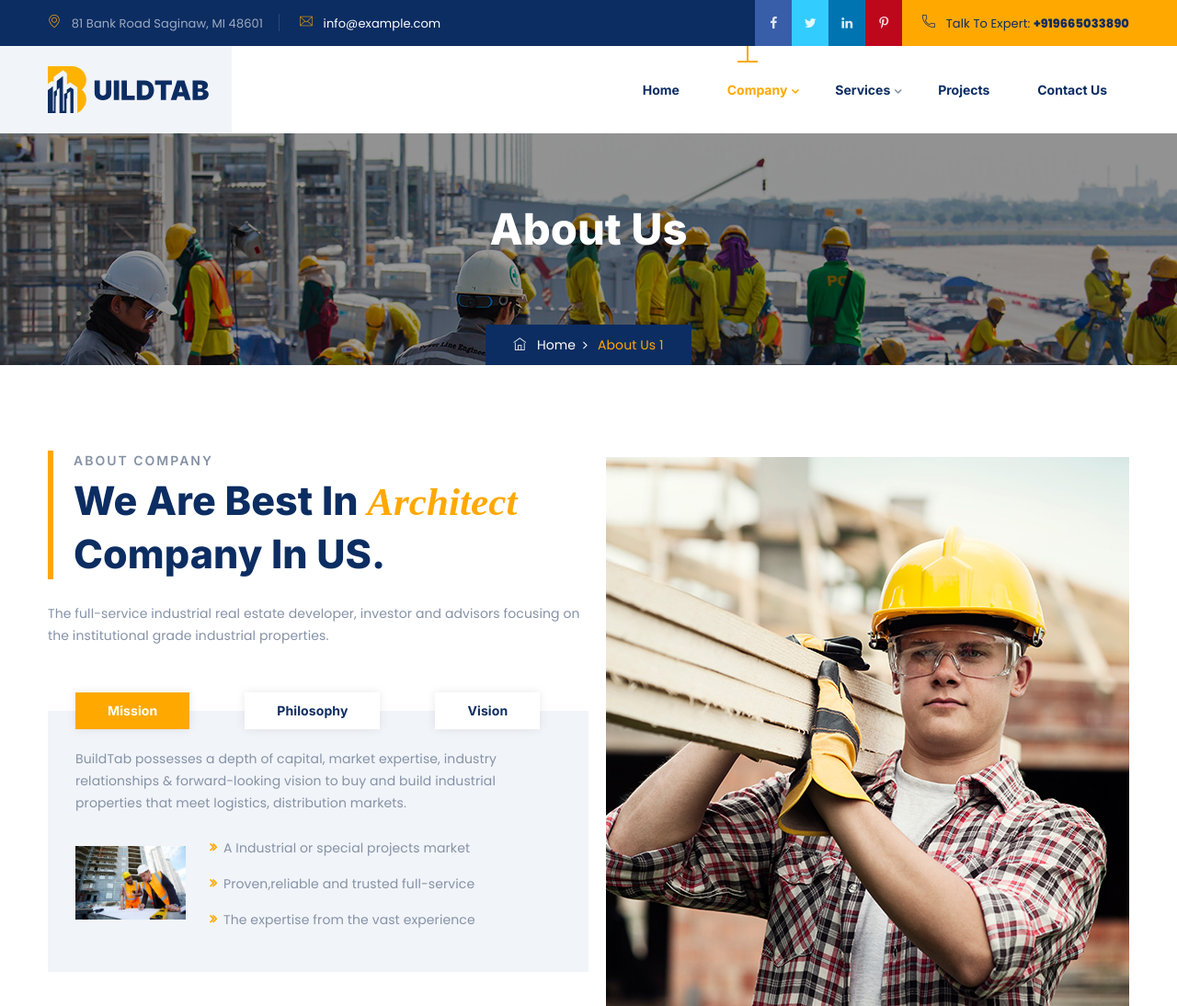
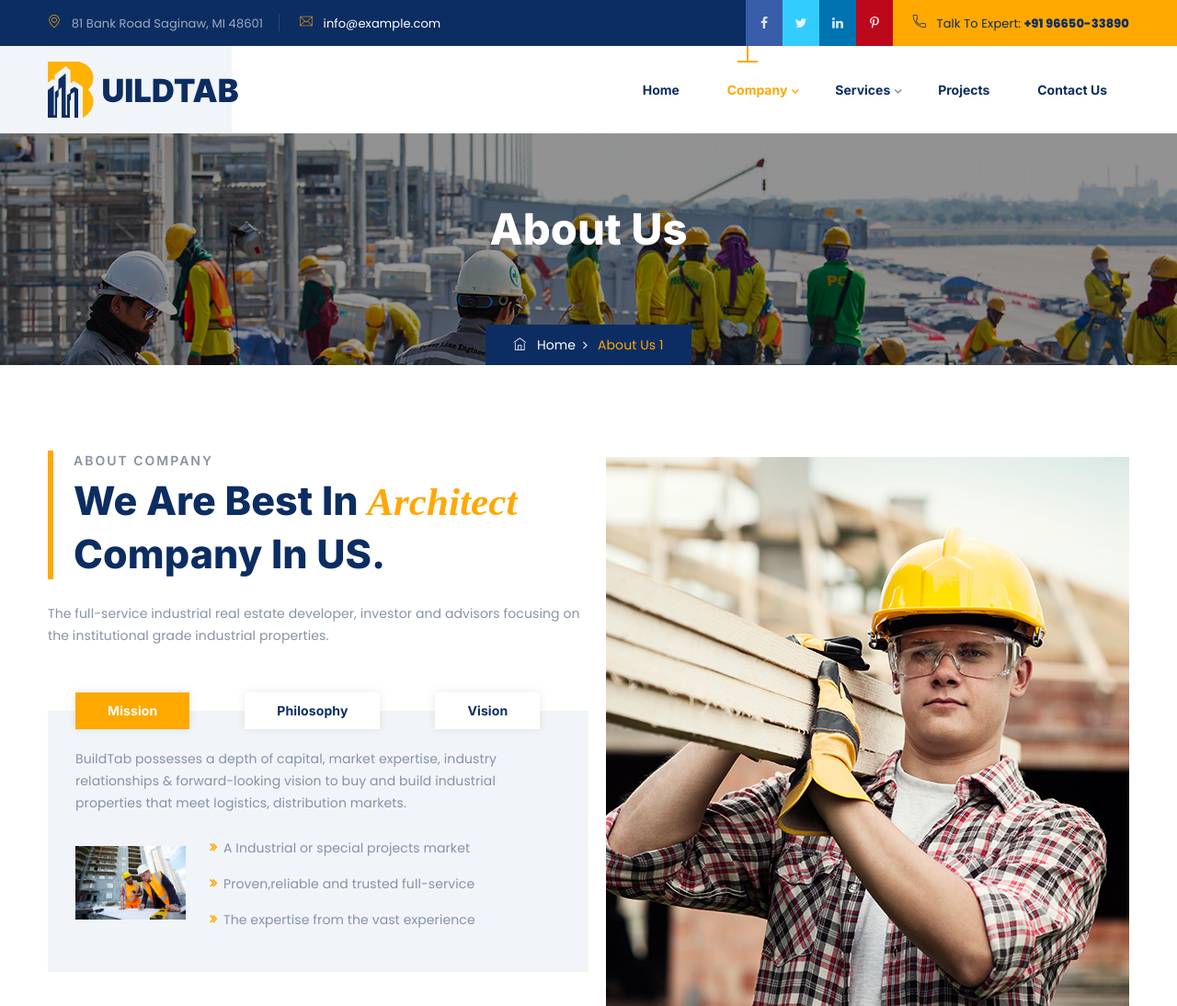
Before and after one commit to vijaypawasegit/structuraldesign, a plain HTML site: page about-us.html in a window 1280 px wide. Shown: the top 1094 px of the page at 92% size. Drawn offline with Linux system fonts and the light colour scheme.

Commit message:
updated mobile number

```diff
--- a/about-us.html
+++ b/about-us.html
@@ -55,7 +55,7 @@
                                         <div class="top_bar_contact_item ttm-highlight-right">
                                             <div class="top_bar_icon"><i class="flaticon-phone-call"></i></div>
                                             <div class="top_bar_content"> Talk To Expert:
-                                                <strong><a href="tel:+919665033890">+919665033890</a></strong></div>
+                                                <strong><a href="tel:+919665033890">+91 96650-33890</a></strong></div>
                                         </div>
                                     </div>
                                 </div>
@@ -76,7 +76,7 @@
                                     <!-- site-branding -->
                                     <div class="site-branding ">
                                         <a class="home-link" href="index.html" title="Buildtab" rel="home">
-                                            <img id="logo-img" height="45" width="175" class="img-fluid auto_size" src="images/logo-img.svg" alt="logo-img">
+                                            <img id="logo-img" height="45" width="auto" class="img-fluid auto_size" src="images/logo-img.svg" alt="logo-img">
                                         </a>
                                     </div><!-- site-branding end -->
                                     <div class=" d-flex flex-row ">
```
Also changed, not shown: benoit-architecture.html (+1 -1 lines), contact-us.html (+1 -1 lines), contemporary-cilla.html (+1 -1 lines), general-builder.html (+1 -1 lines), house-extensions.html (+1 -1 lines), house-of-cards.html (+1 -1 lines), index.html (+1 -1 lines), our-team.html (+1 -1 lines), project-style-01.html (+1 -1 lines), team-details.html (+1 -1 lines).
